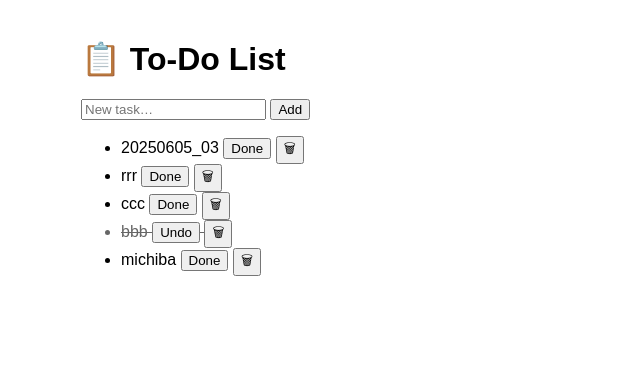
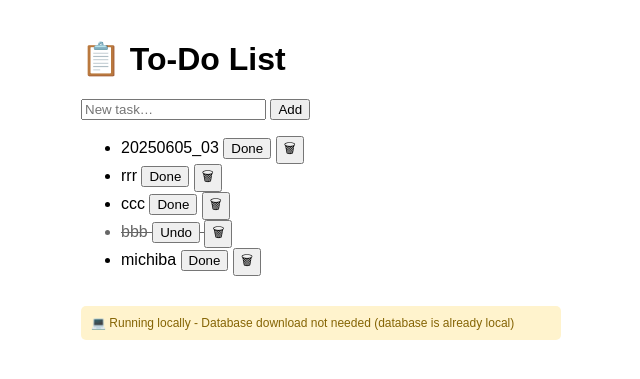
Before and after one commit to medaka46/baby_bianca_00, a FastAPI app: page / in a window 1280 px wide. Shown: the top 379 px of the page, without its empty margins (319-959 px from the left). Run offline with FastAPI, Linux system fonts and the light colour scheme.

Commit message:
023 : add SQLIte dwonload from Render Presistant disk function and button

```diff
--- a/app/main.py
+++ b/app/main.py
@@ -1,9 +1,11 @@
 from fastapi import FastAPI, Request, Form, Depends, HTTPException
-from fastapi.responses import RedirectResponse, HTMLResponse
+from fastapi.responses import RedirectResponse, HTMLResponse, FileResponse
 from fastapi.templating import Jinja2Templates
 from sqlalchemy.orm import Session
+import os
+from datetime import datetime
 
-from .database import SessionLocal, engine, Base
+from .database import SessionLocal, engine, Base, get_database_path
 from .models import Task
 
 Base.metadata.create_all(bind=engine)
@@ -23,8 +25,30 @@ def get_db():
 @app.get("/", response_class=HTMLResponse)
 def read_tasks(request: Request, db: Session = Depends(get_db)):
     tasks = db.query(Task).order_by(Task.id.desc()).all()
+    # Check if we're in Render environment for download button visibility
+    is_render = bool(os.getenv("RENDER"))
     return templates.TemplateResponse(
-        "index.html", {"request": request, "tasks": tasks}
+        "index.html", {"request": request, "tasks": tasks, "is_render": is_render}
+    )
+
+
+@app.get("/download-db")
+def download_database():
+    """Download the SQLite database file."""
+    db_path = get_database_path()
+
+    # Check if database file exists
+    if not os.path.exists(db_path):
+        raise HTTPException(status_code=404, detail="Database file not found")
+
+    # Generate filename with timestamp
+    timestamp = datetime.now().strftime("%Y%m%d_%H%M%S")
+    filename = f"todo_backup_{timestamp}.db"
+
+    return FileResponse(
+        path=db_path,
+        filename=filename,
+        media_type="application/octet-stream"
     )
 
 
--- a/app/templates/index.html
+++ b/app/templates/index.html
@@ -7,10 +7,24 @@
     body{font-family:sans-serif;max-width:480px;margin:40px auto}
     li.done{text-decoration:line-through;color:#666}
     form.inline{display:inline}
+    .download-section{margin:20px 0;padding:15px;background:#f5f5f5;border-radius:5px}
+    .download-btn{background:#007bff;color:white;padding:8px 16px;border:none;border-radius:4px;text-decoration:none;display:inline-block}
+    .download-btn:hover{background:#0056b3}
+    .environment-info{font-size:12px;color:#666;margin-bottom:10px}
   </style>
 </head>
 <body>
   <h1>📋 To-Do List</h1>
+
+  {% if is_render %}
+  <div class="download-section">
+    <div class="environment-info">🌐 Running on Render - Database Download Available</div>
+    <a href="/download-db" class="download-btn">💾 Download Database Backup</a>
+    <p style="font-size:12px;color:#666;margin-top:8px">
+      Downloads the SQLite database from Render's persistent disk with timestamp.
+    </p>
+  </div>
+  {% endif %}
 
   <form action="/add" method="post">
     <input type="text" name="title" placeholder="New task…" required>
@@ -32,5 +46,11 @@
       <p>No tasks yet ✅</p>
     {% endfor %}
   </ul>
+
+  {% if not is_render %}
+  <div style="margin-top:30px;padding:10px;background:#fff3cd;border-radius:5px;font-size:12px;color:#856404">
+    💻 Running locally - Database download not needed (database is already local)
+  </div>
+  {% endif %}
 </body>
 </html>
```
